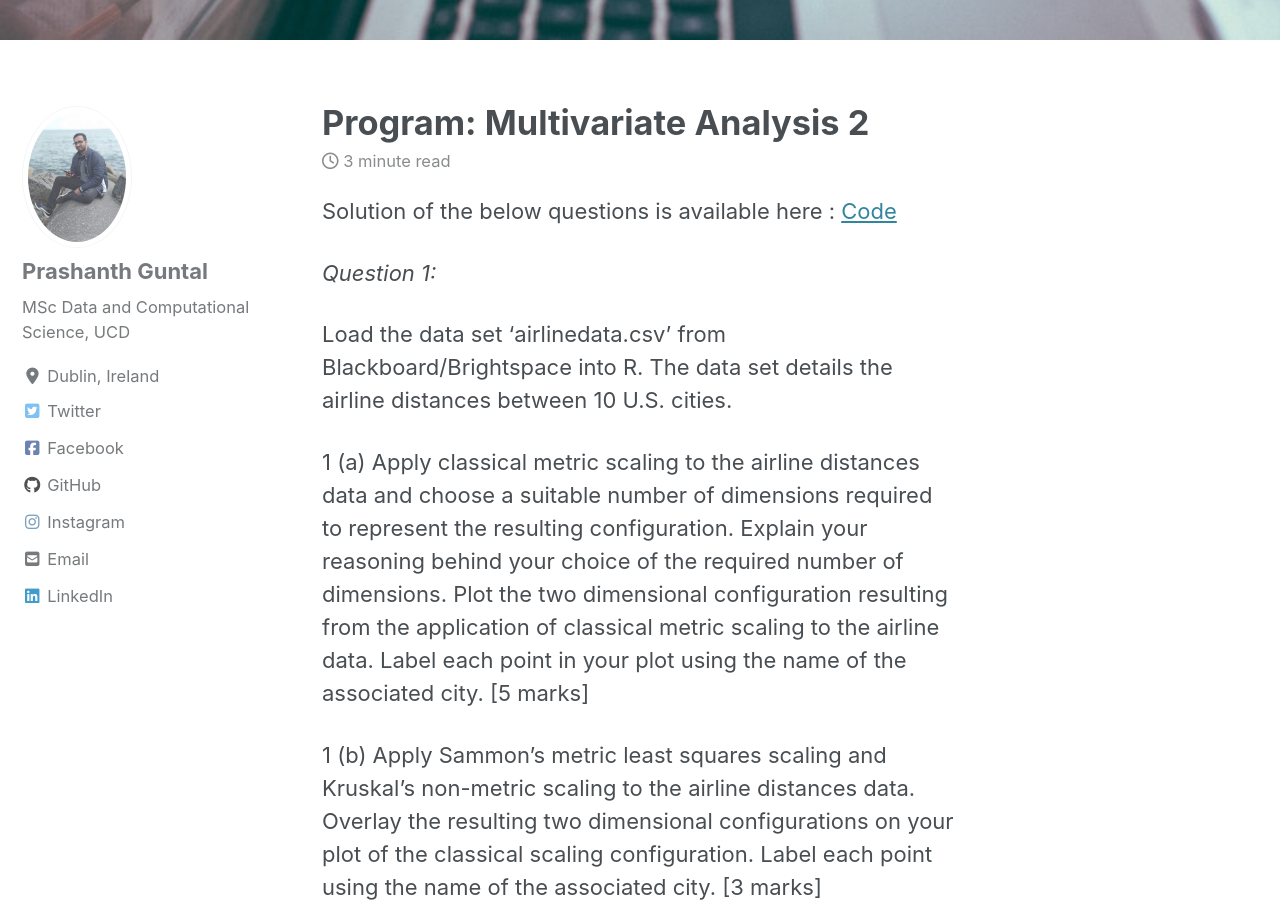
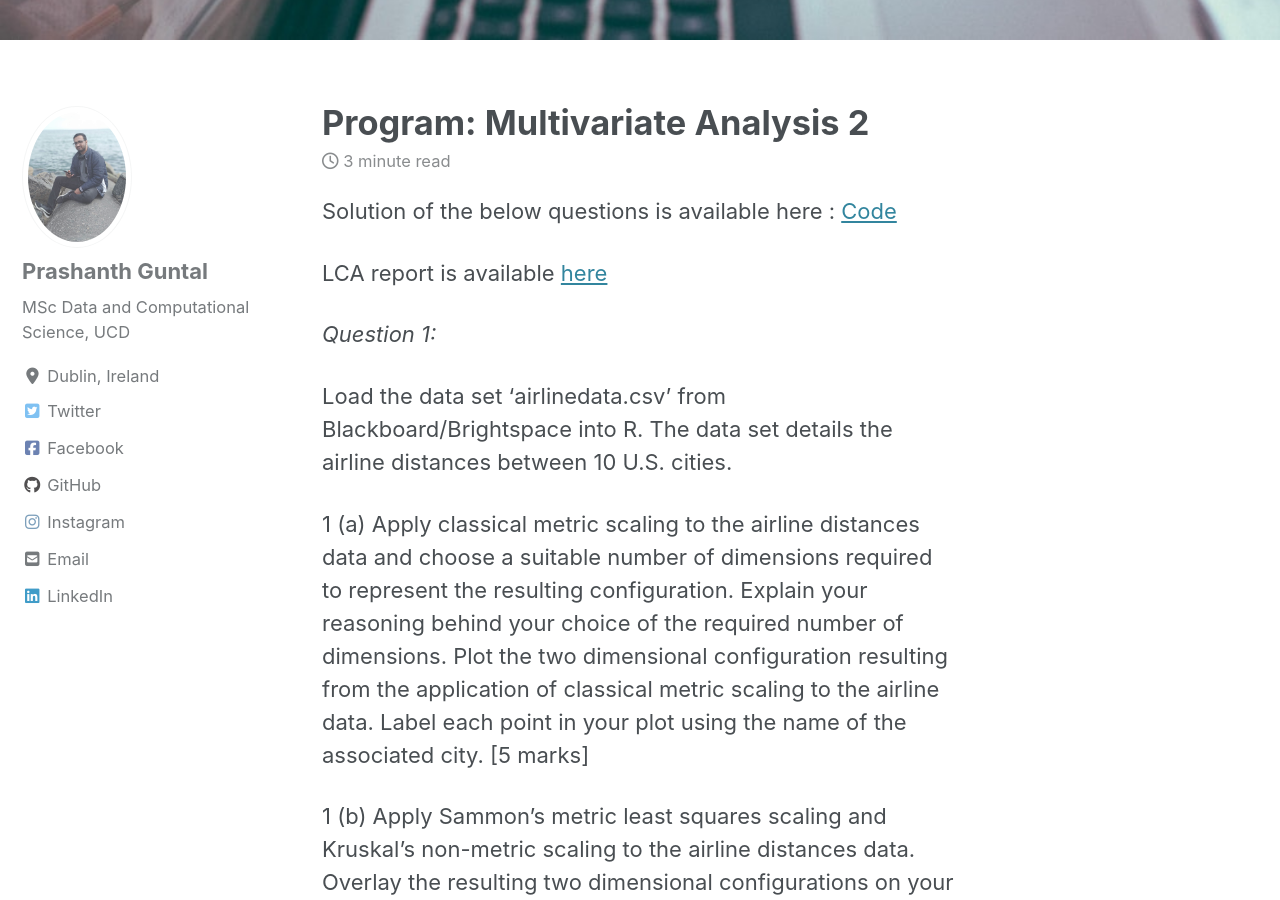
Before and after one commit to MacPrash/prashanthguntal.github.io, a Jekyll site: the page built from _posts/2019-07-10-MultivariateAssign2.md, in a window 1280 px wide and 900 px high, scrolled down 903 px. Built offline with Jekyll 4.4.1, drawn with Linux system fonts in a browser that asks for light colours; cached includes are drawn as plain includes; nearby versions of some CDN libraries.

Commit message:
Updating report

```diff
--- a/_posts/2019-07-10-MultivariateAssign2.md
+++ b/_posts/2019-07-10-MultivariateAssign2.md
@@ -9,6 +9,9 @@ mathjax: "true"
 ---
 
 Solution of the below questions is available here : [Code](https://github.com/MacPrash/Multivariate_Analysis_2/blob/master/_site/index.md)
+
+LCA report is available [here]([code](https://github.com/MacPrash/Multivariate_Analysis_2/blob/master/Study%20on%20LCA.pdf)
+)
 
 *Question 1:*
 
```
